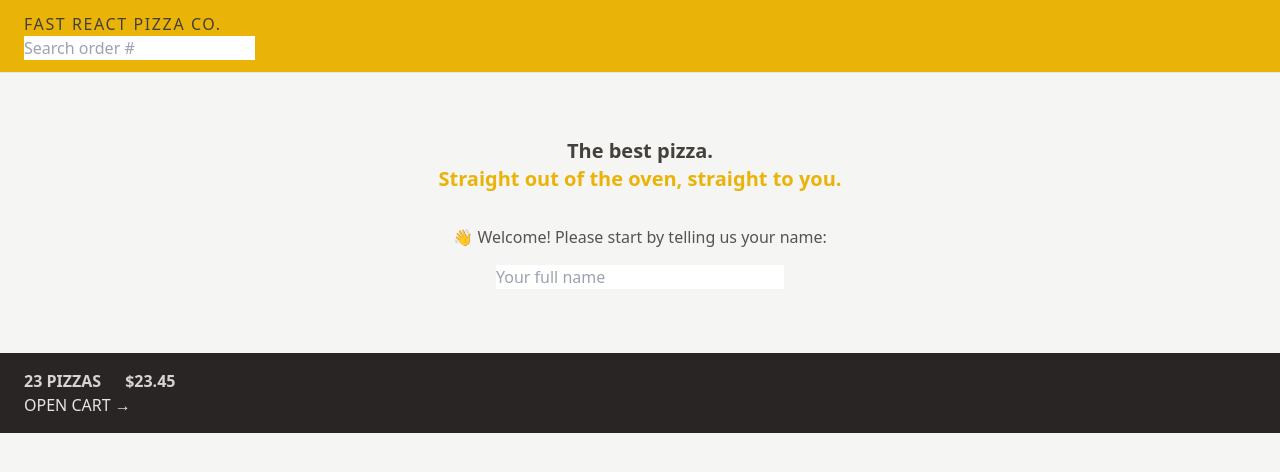
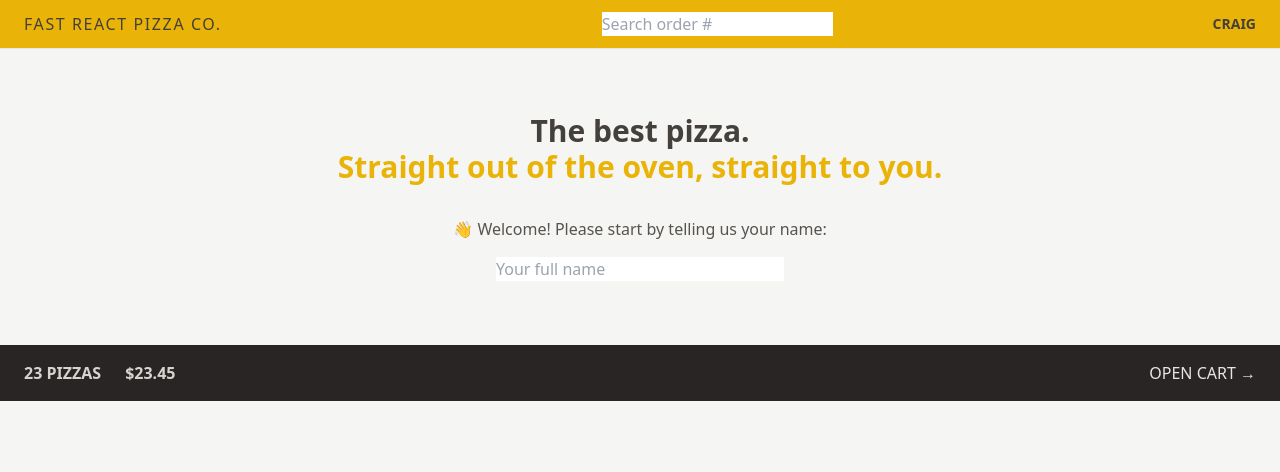
Before and after one commit to Dangereye/fast-react-pizza, a React (Vite) app: page / in a window 1280 px wide. Shown: the top 472 px of the page. Built offline with nearby package versions, Linux system fonts and the light colour scheme.

Commit message:
Added Flexbox styling.

```diff
--- a/src/features/cart/CartOverview.jsx
+++ b/src/features/cart/CartOverview.jsx
@@ -2,7 +2,7 @@
 
 function CartOverview() {
   return (
-    <div className='px-4 py-4 text-sm uppercase bg-stone-800 text-stone-200 sm:px-6 md:text-base'>
+    <div className='flex items-center justify-between px-4 py-4 text-sm uppercase bg-stone-800 text-stone-200 sm:px-6 md:text-base'>
       <p className='space-x-4 font-semibold text-stone-300 sm:space-x-6'>
         <span>23 pizzas</span>
         <span>$23.45</span>
--- a/src/features/user/Username.jsx
+++ b/src/features/user/Username.jsx
@@ -1,3 +1,3 @@
 export default function Username() {
-  return <div className='hidden text-sm font-semibold'>Craig</div>;
+  return <div className='hidden text-sm font-semibold md:block'>Craig</div>;
 }
--- a/src/ui/Header.jsx
+++ b/src/ui/Header.jsx
@@ -7,7 +7,7 @@
 
 export default function Header() {
   return (
-    <header className='px-4 py-3 uppercase bg-yellow-500 border-b border-stoe-200 sm:px-6'>
+    <header className='flex items-center justify-between px-4 py-3 uppercase bg-yellow-500 border-b border-stoe-200 sm:px-6'>
       <Link to='/' className='tracking-widest'>
         Fast React Pizza Co.
       </Link>
--- a/src/ui/Home.jsx
+++ b/src/ui/Home.jsx
@@ -2,8 +2,8 @@
 
 function Home() {
   return (
-    <div className='my-10 text-center sm:my-16'>
-      <h1 className='mb-8 text-xl font-semibold '>
+    <div className='px-4 my-10 text-center sm:my-16'>
+      <h1 className='mb-8 text-xl font-semibold md:text-3xl'>
         The best pizza.
         <br />
         <span className='text-yellow-500'>
```
